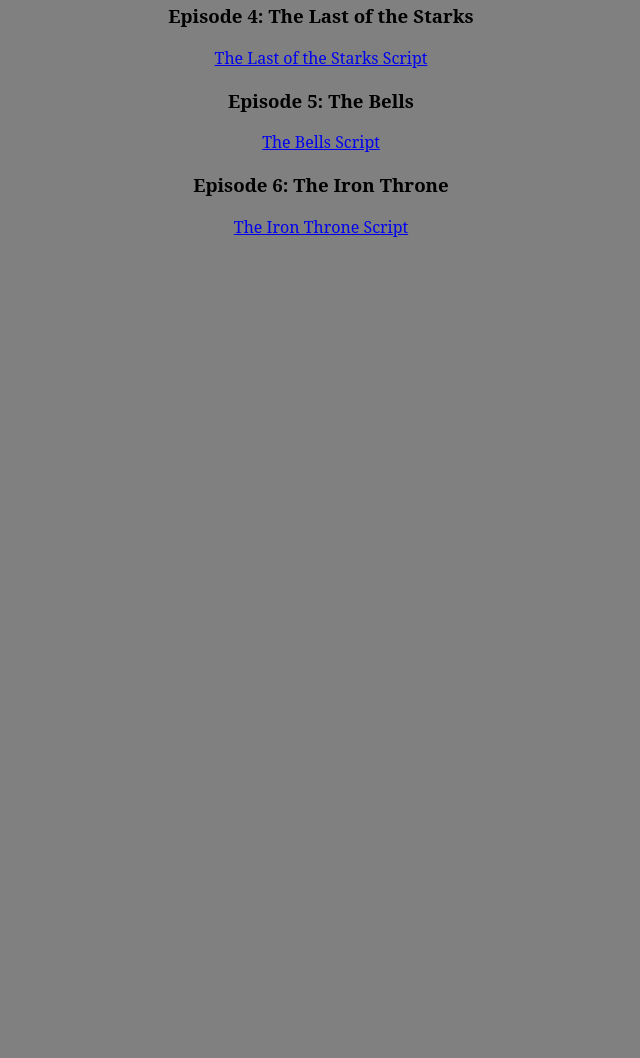
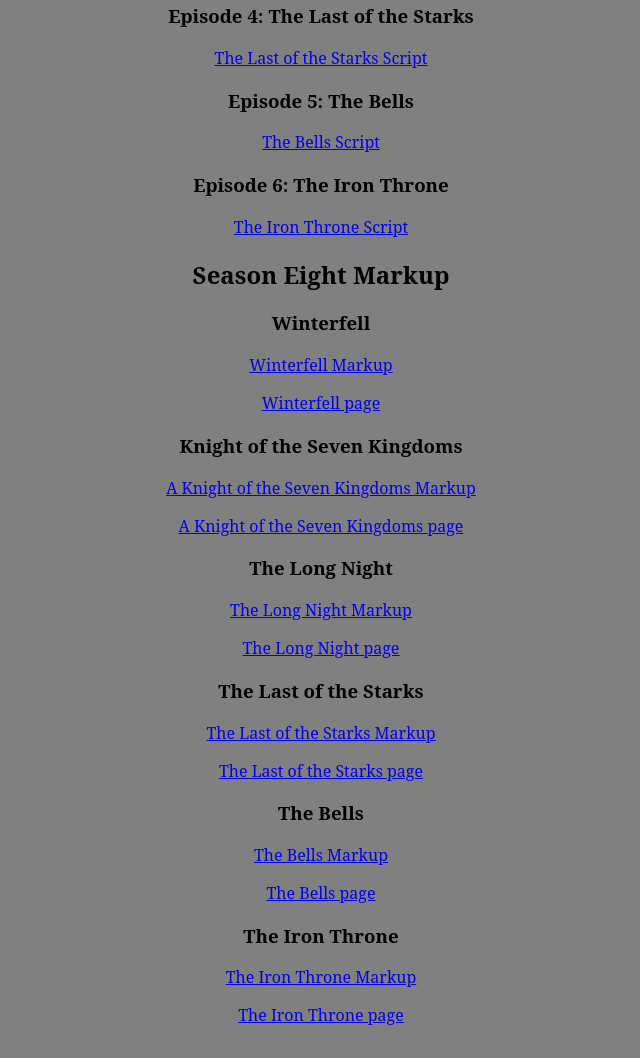
Before and after one commit to tlr39/GOT, a plain HTML site: page Ep.html in a window 1280 px wide. Shown: the part 496-1554 px from the top of the page, without its empty margins (319-959 px from the left). Before the commit the page ends 800 px from the top, so only its background shows below. Drawn offline with nearby package versions, Linux system fonts and the light colour scheme; files that its build step writes are made by us from their sources.

Commit message:
added html and xml

```diff
--- a/Ep.html
+++ b/Ep.html
@@ -19,5 +19,24 @@
         <p><a href="txt/TheBells_ep5.txt">The Bells Script</a></p>
         <h3>Episode 6: The Iron Throne</h3>
         <p> <a href="txt/TheIronThrone_ep6.txt">The Iron Throne Script</a> </p>
+        <h2>Season Eight Markup</h2>
+        <h3>Winterfell</h3>
+        <p><a href="xml/Winterfell_ep1.xml">Winterfell Markup</a></p>
+        <p><a href="Winterfell.html">Winterfell page</a></p>
+        <h3>Knight of the Seven Kingdoms</h3>
+        <p><a href="xml/KnightOf7Kingdoms_ep2.xml">A Knight of the Seven Kingdoms Markup</a></p>
+        <p><a href="aKnightOfTheSevenKingdoms.html">A Knight of the Seven Kingdoms page</a></p>
+        <h3>The Long Night</h3>
+        <p><a href="xml/LongNight_ep3.xml">The Long Night Markup</a></p>
+        <p><a href="theLongNight.html">The Long Night page</a></p>
+        <h3>The Last of the Starks</h3>
+        <p><a href="xml/LastOfStarks_ep4.xml">The Last of the Starks Markup</a></p>
+        <p><a href="theLastOfTheStarks.html">The Last of the Starks page</a></p>
+        <h3>The Bells</h3>
+        <p><a href="xml/TheBells_ep5.xml">The Bells Markup</a></p>
+        <p><a href="theBells.html">The Bells page</a></p>
+        <h3>The Iron Throne</h3>
+        <p><a href="xml/TheIronThrone_ep6.xml">The Iron Throne Markup</a></p>
+        <p><a href="theIronThrone.html">The Iron Throne page</a></p>
     </body>
 </html>
```
